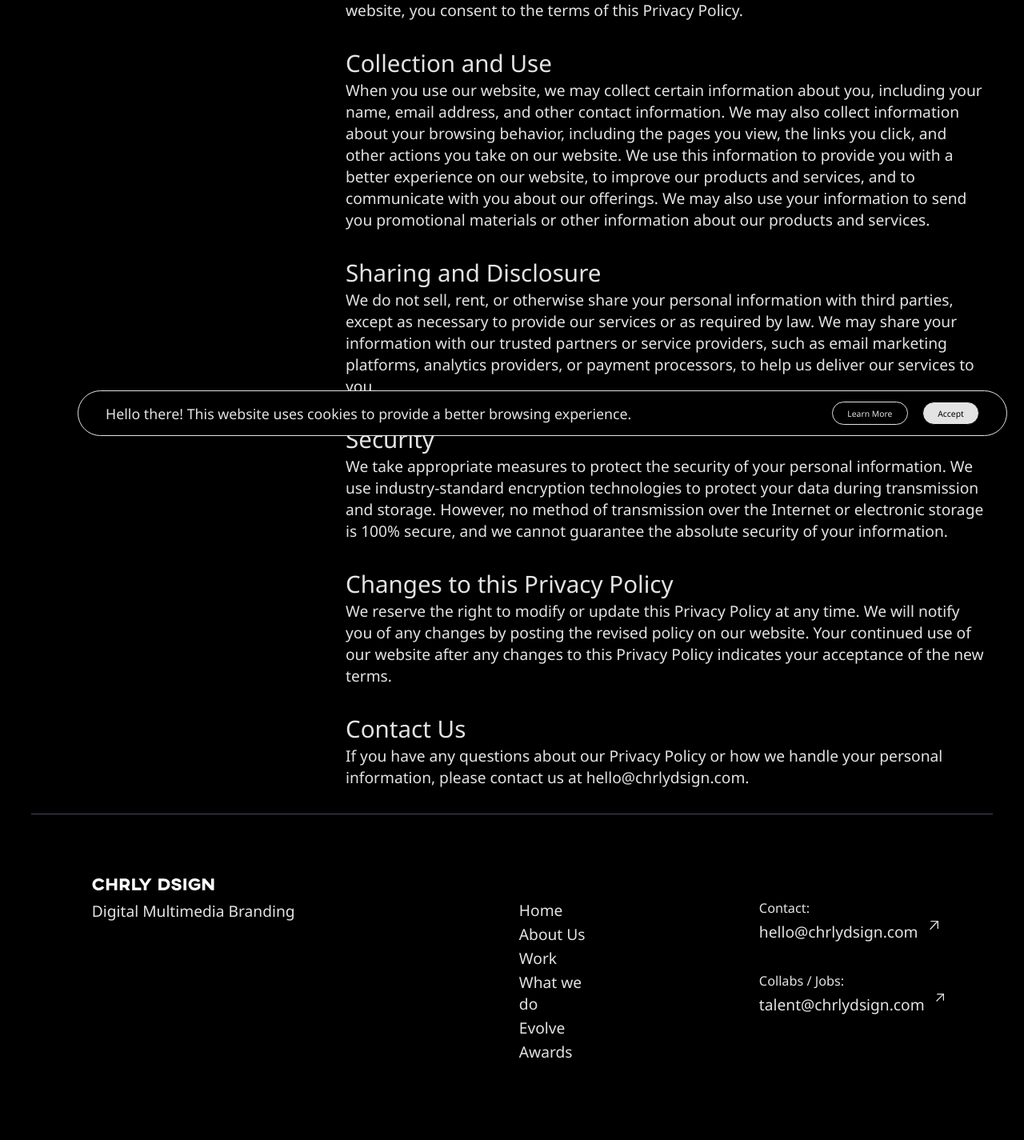
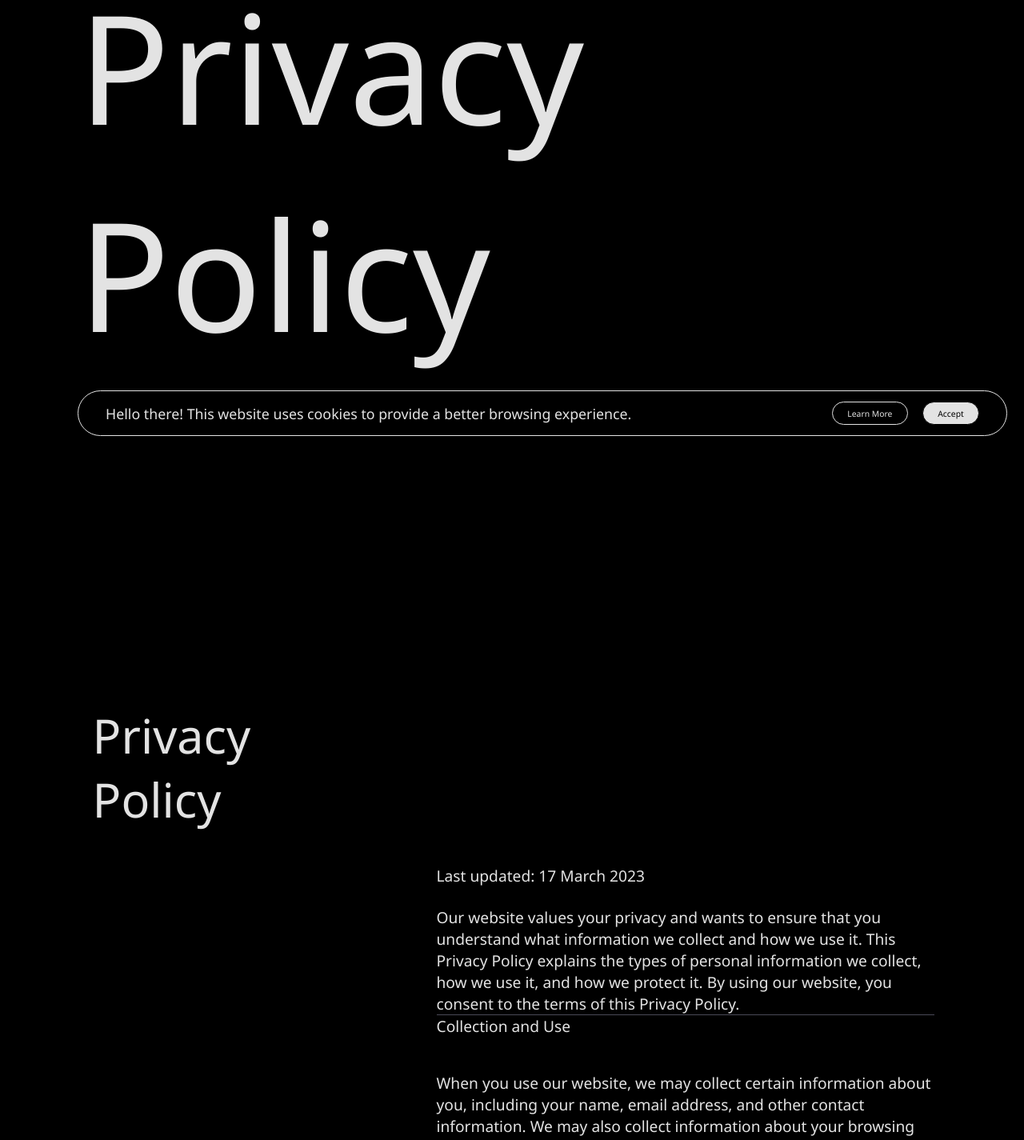
Before and after one commit to Alex13f13/CHRLY-DSIGN-WEBSITE, a React (Vite) app: page /legal in a window 1280 px wide. Shown: the part 203-1628 px from the top of the page at 80% size. Built offline with nearby package versions, Linux system fonts and the light colour scheme.

Commit message:
MK & Anim Cookies and Legal

```diff
--- a/src/pages/Cookies.jsx
+++ b/src/pages/Cookies.jsx
@@ -1,3 +1,4 @@
+/* eslint-disable react/prop-types */
 /* eslint-disable react/no-unescaped-entities */
 /* eslint-disable react-hooks/exhaustive-deps */
 import { useTheme } from "../styles/ThemeContext";
@@ -8,46 +9,95 @@ import { TextSlice } from "../components/TextSlice";
 import styled from "styled-components";
 import { themes } from "../styles/themes";
 import { TEXT_TYPE } from "../utils/constants";
+import { colors } from "../styles/colors";
+import { openLink } from "../utils/openLink";
+import useAnimeOnView from "../utils/useAnimeOnView";
+import { Section } from "../components/Section";
 
 const StyledCookies = styled.div`
 	${({ theme }) => themes[theme]}
 `;
 
+const StyleTitle = styled.div`
+	width: 53.76vw;
+	margin-top: 9.54vh;
+	margin-left: 7.64vw;
+`;
+
 const StyleContainer = styled.div`
 	width: 100%;
 	display: flex;
-	flex-direction: row;
-	align-items: start;
-	justify-content: center;
+	padding-bottom: 48.08vh;
 `;
 
-const StyledTitle = styled.div`
+const StyledSubTitle = styled.div`
 	position: sticky;
-	top: 100px;
-	width: 30%;
 	display: flex;
-	align-items: center;
-	justify-content: center;
+	top: 10vh;
+	padding-top: 35.27vh;
+	padding-left: 9.03vw;
+	width: 17.42vw;
+	height: 19.04vh;
 `;
 
 const StyledInfoContainer = styled.div`
-	width: 70%;
 	display: flex;
 	flex-direction: column;
-	align-items: center;
-	justify-content: space-between;
+	padding-top: 60.52vh;
+	padding-left: 15.91vw;
+	gap: 10.74vh;
 `;
 
 const StyledInfo = styled.div`
 	width: 100%;
-	max-width: 800px;
-	margin: 0 0 2rem 0;
-	padding: 0 1rem;
 	display: flex;
 	flex-direction: column;
-	align-items: flex-start;
-	justify-content: flex-start;
+	max-width: 48.61vw;
+	gap: 3.13vh;
 `;
+
+const StyledBar = styled.div`
+	border-top: 0.09vh solid ${colors.gray};
+	width: 100%;
+`;
+
+const StyledLink = styled.div`
+	color: ${colors.gray};
+	cursor: pointer;
+`;
+
+const StyledLink2 = styled.span`
+	color: ${colors.gray};
+	cursor: pointer;
+`;
+
+const StyledAnimTitle = styled.div`
+	animation: slide-in 1s forwards;
+	@keyframes slide-in {
+		0% {
+			transform: translateY(100%);
+			opacity: 0;
+		}
+		100% {
+			transform: translateY(0);
+			opacity: 1;
+		}
+	}
+`;
+
+const StyledDiv = styled.div`
+	opacity: ${({ isvisible }) => isvisible};
+	transition: opacity 1s linear;
+`;
+
+function AnimatedDiv({ children }) {
+	const [isVisible, elementRef] = useAnimeOnView(0);
+	return (
+		<StyledDiv isvisible={isVisible ? "1" : "0"} ref={elementRef}>
+			{children}
+		</StyledDiv>
+	);
+}
 
 export default function Cookies() {
 	const { theme, selectTheme } = useTheme();
@@ -57,74 +107,146 @@ export default function Cookies() {
 
 	return (
 		<StyledCookies theme={theme}>
+			<Section>
+				<StyleTitle>
+					<TextSlice textStyles={TEXT_TYPE.h1Medium}>
+						<StyledAnimTitle>Cookies Policy</StyledAnimTitle>
+					</TextSlice>
+				</StyleTitle>
+			</Section>
 			<StyleContainer>
-				<StyledTitle>
-					<TextSlice textStyles={TEXT_TYPE.h5Main}>Cookies Policy</TextSlice>
-				</StyledTitle>
+				<StyledSubTitle>
+					<TextSlice textStyles={TEXT_TYPE.h5Main}>
+						<AnimatedDiv>Cookies Policy</AnimatedDiv>
+					</TextSlice>
+				</StyledSubTitle>
 				<StyledInfoContainer>
+					<AnimatedDiv>
 						<StyledInfo>
-						<TextSlice textStyles={TEXT_TYPE.mainText}>Last updated: 17 March 2023</TextSlice>
+							<TextSlice textStyles={TEXT_TYPE.h6Main}>Last updated: 17 March 2023</TextSlice>
 							<TextSlice textStyles={TEXT_TYPE.paragraph}>
-							CHRLY DSIGN® uses cookies on www.chrlydsign.com. By using the website, you consent to
-							the use of cookies. Our Cookies Policy explains what cookies are, how we use cookies,
-							how third-parties we may partner with may use cookies on the website, your choices
-							regarding cookies and further information about cookies.
+								CHRLY DSIGN® uses cookies on www.chrlydsign.com. By using the website, you consent
+								to the use of cookies. Our Cookies Policy explains what cookies are, how we use
+								cookies, how third-parties we may partner with may use cookies on the website, your
+								choices regarding cookies and further information about cookies.
+							</TextSlice>
+						</StyledInfo>
+						<StyledBar theme={theme} />
+						<StyledInfo>
+							<TextSlice textStyles={TEXT_TYPE.h6Main}>What are cookies</TextSlice>
+							<TextSlice textStyles={TEXT_TYPE.paragraph}>
+								<p>
+									Cookies are small pieces of text sent by your web browser by a website you visit.
+									A cookie file is stored in your web browser and allows the Service or a
+									third-party to recognize you and make your next visit easier and the Service more
+									useful to you.
+								</p>
+								<p>
+									Cookies can be "persistent" or "session" cookies. Persistent cookies remain on
+									your personal computer or mobile device when you go offline, while session cookies
+									are deleted as soon as you close your web browser.
+								</p>
 							</TextSlice>
 						</StyledInfo>
 						<StyledInfo>
-						<TextSlice textStyles={TEXT_TYPE.mainText}>What are cookies</TextSlice>
+							<TextSlice textStyles={TEXT_TYPE.h6Main}>How we use cookies</TextSlice>
 							<TextSlice textStyles={TEXT_TYPE.paragraph}>
-							Cookies are small pieces of text sent by your web browser by a website you visit. A
-							cookie file is stored in your web browser and allows the Service or a third-party to
-							recognize you and make your next visit easier and the Service more useful to you.
-							Cookies can be "persistent" or "session" cookies. Persistent cookies remain on your
-							personal computer or mobile device when you go offline, while session cookies are
-							deleted as soon as you close your web browser.
+								<p>
+									When you use and access the Service, we may place a number of cookies files in
+									your web browser.
+								</p>
+								<p>We use cookies for the following purposes:</p>
+								<p>
+									· To enable certain functions of the Service
+									<br />· To provide analytics
+									<br />· To store your preferences
+									<br />· To enable advertisements delivery, including behavioral advertising
+									<br />· We use both session and persistent cookies on the Service and we use
+									different types of cookies to run the Service:
+								</p>
+								<p>
+									<strong>Essential cookies:</strong> These cookies are required for the website to
+									function properly.
+								</p>
+								<p>
+									<strong>Analytics cookies:</strong> These cookies help us understand how users
+									interact with the website and improve its performance.
+								</p>
+								<p>
+									<strong>Advertising cookies:</strong> These cookies are used to personalize
+									advertisements based on your browsing behavior.
+								</p>
 							</TextSlice>
 						</StyledInfo>
 						<StyledInfo>
-						<TextSlice textStyles={TEXT_TYPE.mainText}>How we use cookies</TextSlice>
-						<TextSlice textStyles={TEXT_TYPE.paragraph}>
-							When you use and access the Service, we may place a number of cookies files in your
-							web browser. We use cookies for the following purposes: · To enable certain functions
-							of the Service · To provide analytics · To store your preferences · To enable
-							advertisements delivery, including behavioral advertising · We use both session and
-							persistent cookies on the Service and we use different types of cookies to run the
-							Service: Essential cookies: These cookies are required for the website to function
-							properly. Analytics cookies: These cookies help us understand how users interact with
-							the website and improve its performance. Advertising cookies: These cookies are used
-							to personalize advertisements based on your browsing behavior.
-						</TextSlice>
-					</StyledInfo>
-					<StyledInfo>
-						<TextSlice textStyles={TEXT_TYPE.mainText}>Third-Party Cookies</TextSlice>
+							<TextSlice textStyles={TEXT_TYPE.h6Main}>Third-Party Cookies</TextSlice>
 							<TextSlice textStyles={TEXT_TYPE.paragraph}>
 								In addition to our own cookies, we may also use various third-parties cookies to
 								report usage statistics of the Service, deliver advertisements on and through the
 								Service, and so on.
 							</TextSlice>
 						</StyledInfo>
+						<StyledBar theme={theme} />
 						<StyledInfo>
-						<TextSlice textStyles={TEXT_TYPE.mainText}>
+							<TextSlice textStyles={TEXT_TYPE.h6Main}>
 								What are your choices regarding cookies
 							</TextSlice>
 							<TextSlice textStyles={TEXT_TYPE.paragraph}>
 								If you'd like to delete cookies or instruct your web browser to delete or refuse
 								cookies, please visit the help pages of your web browser. Please note, however, that
 								if you delete cookies or refuse to accept them, you might not be able to use all of
-							the features we offer, you may not be able to store your preferences, and some of our
-							pages might not display properly. For the Chrome web browser, please visit this page
-							from Google: https://support.google.com/accounts/answer/32050 For the Internet
-							Explorer web browser, please visit this page from Microsoft:
-							http://support.microsoft.com/kb/278835 For the Firefox web browser, please visit this
-							page from Mozilla:
-							https://support.mozilla.org/en-US/kb/delete-cookies-remove-info-websites-stored For
-							the Safari web browser, please visit this page from Apple:
-							https://support.apple.com/kb/PH21411?locale=en_US You can learn more about cookies and
-							the following third-party websites: AllAboutCookies: http://www.allaboutcookies.org/
-							Network Advertising Initiative: http://www.networkadvertising.org/
+								the features we offer, you may not be able to store your preferences, and some of
+								our pages might not display properly.
+								<p>
+									For the Chrome web browser, please visit this page from Google:
+									<StyledLink
+										onClick={() => openLink("https://support.google.com/accounts/answer/32050")}
+									>
+										https://support.google.com/accounts/answer/32050
+									</StyledLink>
+								</p>
+								<p>
+									For the Internet Explorer web browser, please visit this page from Microsoft:
+									<StyledLink onClick={() => openLink("http://support.microsoft.com/kb/278835")}>
+										http://support.microsoft.com/kb/278835
+									</StyledLink>
+								</p>
+								<p>
+									For the Firefox web browser, please visit this page from Mozilla:
+									<StyledLink
+										onClick={() =>
+											openLink(
+												"https://support.mozilla.org/en-US/kb/delete-cookies-remove-info-websites-stored"
+											)
+										}
+									>
+										https://support.mozilla.org/en-US/kb/delete-cookies-remove-info-websites-stored
+									</StyledLink>
+								</p>
+								<p>
+									For the Safari web browser, please visit this page from Apple:
+									<StyledLink
+										onClick={() => openLink("https://support.apple.com/kb/PH21411?locale=en_US")}
+									>
+										https://support.apple.com/kb/PH21411?locale=en_US
+									</StyledLink>
+								</p>
+								<p>You can learn more about cookies and the following third-party websites:</p>
+								<p>
+									AllAboutCookies:{" "}
+									<StyledLink2 onClick={() => openLink("http://www.allaboutcookies.org/")}>
+										http://www.allaboutcookies.org/
+									</StyledLink2>
+								</p>
+								<p>
+									Network Advertising Initiative:{" "}
+									<StyledLink2 onClick={() => openLink("http://www.networkadvertising.org/")}>
+										http://www.networkadvertising.org/
+									</StyledLink2>
+								</p>
 							</TextSlice>
 						</StyledInfo>
+					</AnimatedDiv>
 				</StyledInfoContainer>
 			</StyleContainer>
 			<Footer theme={theme} />
--- a/src/pages/Legal.jsx
+++ b/src/pages/Legal.jsx
@@ -1,3 +1,4 @@
+/* eslint-disable react/prop-types */
 /* eslint-disable react-hooks/exhaustive-deps */
 import { useTheme } from "../styles/ThemeContext";
 import { THEME } from "../utils/constants";
@@ -7,49 +8,92 @@ import { TextSlice } from "../components/TextSlice";
 import styled from "styled-components";
 import { themes } from "../styles/themes";
 import { TEXT_TYPE } from "../utils/constants";
+import { colors } from "../styles/colors";
+import { sendEmail } from "../utils/sendEmail";
+import useAnimeOnView from "../utils/useAnimeOnView";
+import { Section } from "../components/Section";
 
 const StyledLegal = styled.div`
 	${({ theme }) => themes[theme]}
 `;
 
+const StyleTitle = styled.div`
+	width: 53.76vw;
+	margin-top: 9.54vh;
+	margin-left: 7.64vw;
+`;
+
 const StyleContainer = styled.div`
 	width: 100%;
 	display: flex;
-	flex-direction: row;
-	align-items: start;
-	justify-content: center;
+	padding-bottom: 48.08vh;
 `;
 
-const StyledTitle = styled.div`
+const StyledSubTitle = styled.div`
 	position: sticky;
-	top: 100px;
-	width: 30%;
 	display: flex;
-	align-items: center;
-	justify-content: center;
+	top: 10vh;
+	padding-top: 35.27vh;
+	padding-left: 9.03vw;
+	width: 28.5vw;
+	height: 10.5vh;
 `;
 
 const StyledInfoContainer = styled.div`
-	width: 70%;
 	display: flex;
 	flex-direction: column;
-	align-items: center;
-	justify-content: space-between;
+	padding-top: 60.52vh;
+	padding-left: 5.09vw;
+	gap: 10.74vh;
 `;
 
 const StyledInfo = styled.div`
 	width: 100%;
-	max-width: 800px;
-	margin: 0 0 2rem 0;
-	padding: 0 1rem;
 	display: flex;
 	flex-direction: column;
-	align-items: flex-start;
-	justify-content: flex-start;
+	max-width: 48.61vw;
+	gap: 3.13vh;
 `;
 
+const StyledBar = styled.div`
+	border-top: 0.09vh solid ${colors.gray};
+	width: 100%;
+`;
+
+const StyledLink = styled.span`
+	font-weight: 500;
+	cursor: pointer;
+`;
+
+const StyledAnimTitle = styled.div`
+	animation: slide-in 1s forwards;
+	@keyframes slide-in {
+		0% {
+			transform: translateY(100%);
+			opacity: 0;
+		}
+		100% {
+			transform: translateY(0);
+			opacity: 1;
+		}
+	}
+`;
+
+const StyledDiv = styled.div`
+	opacity: ${({ isvisible }) => isvisible};
+	transition: opacity 1s linear;
+`;
+
+function AnimatedDiv({ children }) {
+	const [isVisible, elementRef] = useAnimeOnView(0);
+	return (
+		<StyledDiv isvisible={isVisible ? "1" : "0"} ref={elementRef}>
+			{children}
+		</StyledDiv>
+	);
+}
+
 export default function Legal() {
-	//theme
 	const { theme, selectTheme } = useTheme();
 	useEffect(() => {
 		selectTheme(THEME.primary);
@@ -57,13 +101,23 @@ export default function Legal() {
 
 	return (
 		<StyledLegal theme={theme}>
+			<Section>
+				<StyleTitle>
+					<TextSlice textStyles={TEXT_TYPE.h1Medium}>
+						<StyledAnimTitle>Privacy Policy</StyledAnimTitle>
+					</TextSlice>
+				</StyleTitle>
+			</Section>
 			<StyleContainer>
-				<StyledTitle>
-					<TextSlice textStyles={TEXT_TYPE.h5Main}>Privacy Policy</TextSlice>
-				</StyledTitle>
+				<StyledSubTitle>
+					<TextSlice textStyles={TEXT_TYPE.h5Main}>
+						<AnimatedDiv>Privacy Policy</AnimatedDiv>
+					</TextSlice>
+				</StyledSubTitle>
 				<StyledInfoContainer>
+					<AnimatedDiv>
 						<StyledInfo>
-						<TextSlice textStyles={TEXT_TYPE.mainText}>Last updated: 17 March 2023</TextSlice>
+							<TextSlice textStyles={TEXT_TYPE.h6Main}>Last updated: 17 March 2023</TextSlice>
 							<TextSlice textStyles={TEXT_TYPE.paragraph}>
 								Our website values your privacy and wants to ensure that you understand what
 								information we collect and how we use it. This Privacy Policy explains the types of
@@ -71,54 +125,65 @@ export default function Legal() {
 								website, you consent to the terms of this Privacy Policy.
 							</TextSlice>
 						</StyledInfo>
+						<StyledBar theme={theme} />
 						<StyledInfo>
-						<TextSlice textStyles={TEXT_TYPE.mainText}>Collection and Use</TextSlice>
+							<TextSlice textStyles={TEXT_TYPE.h6Main}>Collection and Use</TextSlice>
 							<TextSlice textStyles={TEXT_TYPE.paragraph}>
-							When you use our website, we may collect certain information about you, including your
-							name, email address, and other contact information. We may also collect information
-							about your browsing behavior, including the pages you view, the links you click, and
-							other actions you take on our website. We use this information to provide you with a
-							better experience on our website, to improve our products and services, and to
-							communicate with you about our offerings. We may also use your information to send you
-							promotional materials or other information about our products and services.
+								<p>
+									When you use our website, we may collect certain information about you, including
+									your name, email address, and other contact information. We may also collect
+									information about your browsing behavior, including the pages you view, the links
+									you click, and other actions you take on our website.
+								</p>
+								<p>
+									We use this information to provide you with a better experience on our website, to
+									improve our products and services, and to communicate with you about our
+									offerings. We may also use your information to send you promotional materials or
+									other information about our products and services.
+								</p>
 							</TextSlice>
 						</StyledInfo>
 						<StyledInfo>
-						<TextSlice textStyles={TEXT_TYPE.mainText}>Sharing and Disclosure</TextSlice>
+							<TextSlice textStyles={TEXT_TYPE.h6Main}>Sharing and Disclosure</TextSlice>
 							<TextSlice textStyles={TEXT_TYPE.paragraph}>
-							We do not sell, rent, or otherwise share your personal information with third parties,
-							except as necessary to provide our services or as required by law. We may share your
-							information with our trusted partners or service providers, such as email marketing
-							platforms, analytics providers, or payment processors, to help us deliver our services
-							to you.
+								We do not sell, rent, or otherwise share your personal information with third
+								parties, except as necessary to provide our services or as required by law. We may
+								share your information with our trusted partners or service providers, such as email
+								marketing platforms, analytics providers, or payment processors, to help us deliver
+								our services to you.
 							</TextSlice>
 						</StyledInfo>
 						<StyledInfo>
-						<TextSlice textStyles={TEXT_TYPE.mainText}>Security</TextSlice>
+							<TextSlice textStyles={TEXT_TYPE.h6Main}>Security</TextSlice>
 							<TextSlice textStyles={TEXT_TYPE.paragraph}>
-							We take appropriate measures to protect the security of your personal information. We
-							use industry-standard encryption technologies to protect your data during transmission
-							and storage. However, no method of transmission over the Internet or electronic
-							storage is 100% secure, and we cannot guarantee the absolute security of your
-							information.
+								We take appropriate measures to protect the security of your personal information.
+								We use industry-standard encryption technologies to protect your data during
+								transmission and storage. However, no method of transmission over the Internet or
+								electronic storage is 100% secure, and we cannot guarantee the absolute security of
+								your information.
 							</TextSlice>
 						</StyledInfo>
 						<StyledInfo>
-						<TextSlice textStyles={TEXT_TYPE.mainText}>Changes to this Privacy Policy</TextSlice>
+							<TextSlice textStyles={TEXT_TYPE.h6Main}>Changes to this Privacy Policy</TextSlice>
 							<TextSlice textStyles={TEXT_TYPE.paragraph}>
 								We reserve the right to modify or update this Privacy Policy at any time. We will
-							notify you of any changes by posting the revised policy on our website. Your continued
-							use of our website after any changes to this Privacy Policy indicates your acceptance
-							of the new terms.
+								notify you of any changes by posting the revised policy on our website. Your
+								continued use of our website after any changes to this Privacy Policy indicates your
+								acceptance of the new terms.
 							</TextSlice>
 						</StyledInfo>
+						<StyledBar theme={theme} />
 						<StyledInfo>
-						<TextSlice textStyles={TEXT_TYPE.mainText}>Contact Us</TextSlice>
+							<TextSlice textStyles={TEXT_TYPE.h6Main}>Contact Us</TextSlice>
 							<TextSlice textStyles={TEXT_TYPE.paragraph}>
 								If you have any questions about our Privacy Policy or how we handle your personal
-							information, please contact us at hello@chrlydsign.com.
+								information, please contact us at{" "}
+								<StyledLink onClick={() => sendEmail("hello@chrlydsign.com")}>
+									hello@chrlydsign.com
+								</StyledLink>
 							</TextSlice>
 						</StyledInfo>
+					</AnimatedDiv>
 				</StyledInfoContainer>
 			</StyleContainer>
 			<Footer theme={theme} />
--- a/src/utils/useAnimeOnView.jsx
+++ b/src/utils/useAnimeOnView.jsx
@@ -1,6 +1,6 @@
 import { useState, useEffect, useRef } from "react";
 
-export default function useAnimeOnView({ threshold = 0.8 } = {}) {
+export default function useAnimeOnView(threshold = 0.8) {
 	const [isVisible, setIsVisible] = useState(false);
 	const elementRef = useRef(null);
 
```
Lines whose indentation alone changed are shown as unchanged.
